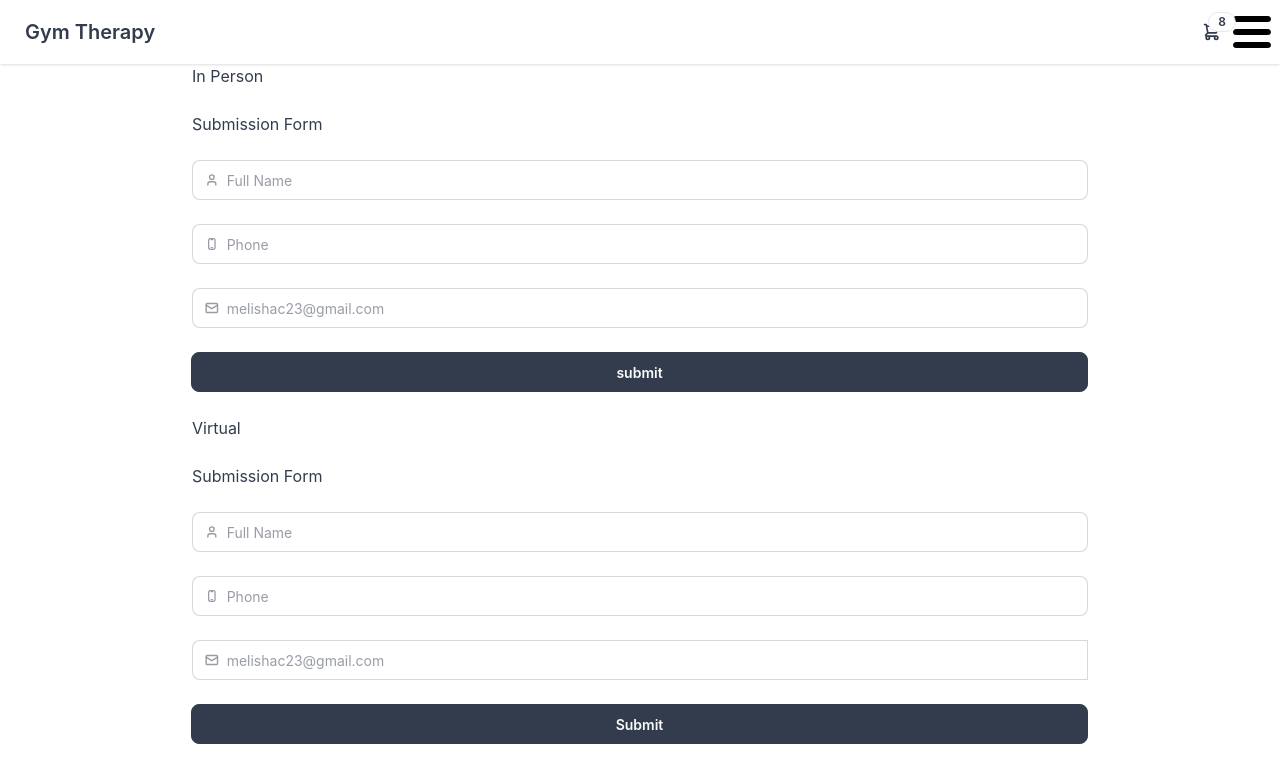
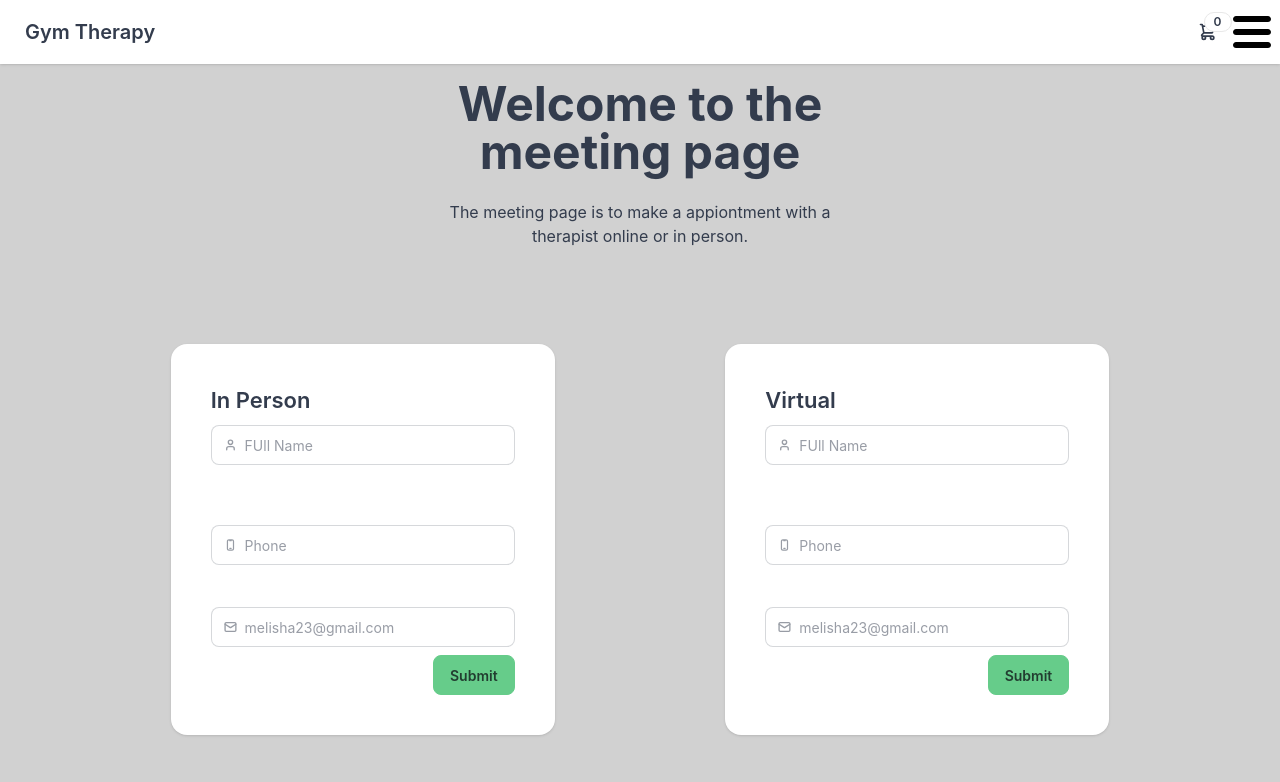
Before and after one commit to Brooklyn-STEAM/gym-therapy, a website built with Vite: page src/pages/meeting.html in a window 1280 px wide. Built offline with nearby package versions, Linux system fonts and the light colour scheme.

Commit message:
Fixed the meetings (#42)

```diff
--- a/src/pages/meeting.html
+++ b/src/pages/meeting.html
@@ -1,39 +1,35 @@
 <!DOCTYPE html>
 <html lang="en">
+<head>
 
-<head>
-  <script src="https://code.iconify.design/iconify-icon/3.0.0/iconify-icon.min.js"></script>
 
     <meta charset="UTF-8">
     <meta name="viewport" content="width=device-width, initial-scale=1.0">
     <link rel="stylesheet" href="/src/styles/main.css">
-  <title>Gym Therapy - Meetings</title>
+    <title>My Project</title>
+
 </head>
-
-<body>
+<body class="bg-base-300 min-h-screen">
   <div class="navbar bg-base-100 shadow-sm">
   <div class="flex-1">
-      <a class="btn btn-ghost text-xl" href="index.html">Gym Therapy</a>
+    <a class="btn btn-ghost text-xl">Gym Therapy</a>
   </div>
   <div class="flex-none">
     <div class="dropdown dropdown-end">
       <div tabindex="0" role="button" class="btn btn-ghost btn-circle">
         <div class="indicator">
-            <svg xmlns="http://www.w3.org/2000/svg" class="h-5 w-5" fill="none" viewBox="0 0 24 24"
-              stroke="currentColor">
-              <path stroke-linecap="round" stroke-linejoin="round" stroke-width="2"
-                d="M3 3h2l.4 2M7 13h10l4-8H5.4M7 13L5.4 5M7 13l-2.293 2.293c-.63.63-.184 1.707.707 1.707H17m0 0a2 2 0 100 4 2 2 0 000-4zm-8 2a2 2 0 11-4 0 2 2 0 014 0z" />
-            </svg>
-            <span class="badge badge-sm indicator-item">8</span>
+          <svg xmlns="http://www.w3.org/2000/svg" class="h-5 w-5" fill="none" viewBox="0 0 24 24" stroke="currentColor"> <path stroke-linecap="round" stroke-linejoin="round" stroke-width="2" d="M3 3h2l.4 2M7 13h10l4-8H5.4M7 13L5.4 5M7 13l-2.293 2.293c-.63.63-.184 1.707.707 1.707H17m0 0a2 2 0 100 4 2 2 0 000-4zm-8 2a2 2 0 11-4 0 2 2 0 014 0z" /> </svg>
+          <span class="badge badge-sm indicator-item">0</span>
         </div>
       </div>
-        <div tabindex="0" class="card card-compact dropdown-content bg-base-100 z-1 mt-3 w-52 shadow">
+      <div
+        tabindex="0"
+        class="card card-compact dropdown-content bg-base-100 z-1 mt-3 w-52 shadow">
         <div class="card-body">
           <span class="text-lg font-bold"></span>
           <span class="text-info"></span>
           <div class="card-actions">
-              <button class="btn btn-primary btn-block">View cart</button>
-            </div>
+            <button class="btn btn-primary btn-block"></button>
           </div>
         </div>
       </div>
@@ -45,7 +41,10 @@
             alt="Tailwind CSS Navbar component"
             src="/src/assets/menuicon.svg" />
         </div>
-        <ul tabindex="-1" class="menu menu-sm dropdown-content bg-base-100 rounded-box z-1 mt-3 w-52 p-2 shadow">
+      </div>
+      <ul
+        tabindex="-1"
+        class="menu menu-sm dropdown-content bg-base-100 rounded-box z-1 mt-3 w-52 p-2 shadow">
         <li>
           <a class="justify-between">
             Profile
@@ -58,107 +57,187 @@
         <li><a href="product.html">Product</a></li>
         <li><a href="meeting.html">Meetings</a></li>
         <li><a href="Contacts.html">Contacts </a></li>
-
-
       </ul>
     </div>
   </div>
 </div>
 
-  <div class="flex flex-col gap-6 max-w-4xl mx-auto">
-    <h1>
-      <P> In Person</P>
-    </h1>
-    <h1>
-      <p>Submission Form</p>
-    </h1>
+<body>
 
-    <label class="input w-full validator">
+  <div class="hero bg-base-300 ">
+    <div class="hero-content text-center">
+      <div class="max-w-md">
+        <h1 class="text-5xl font-bold"> Welcome to the meeting page</h1>
+        <p class="py-6">
+          The meeting page is to make a appiontment with a therapist online or in person.
+        </p>
+        </div>
+    </div>
+  </div>
+
+<br>
+<div class="m-8 ..."></div>
+<div class="flex flex-row justify-evenly">
+
+  <div class="card w-96 bg-base-100 card-xl shadow-sm">
+    <div class="card-body">
+      <h2 class="card-title">In Person </h2>
+      <label class="input validator">
         <svg class="h-[1em] opacity-50" xmlns="http://www.w3.org/2000/svg" viewBox="0 0 24 24">
-        <g stroke-linejoin="round" stroke-linecap="round" stroke-width="2.5" fill="none" stroke="currentColor">
+          <g
+            stroke-linejoin="round"
+            stroke-linecap="round"
+            stroke-width="2.5"
+            fill="none"
+            stroke="currentColor"
+          >
             <path d="M19 21v-2a4 4 0 0 0-4-4H9a4 4 0 0 0-4 4v2"></path>
             <circle cx="12" cy="7" r="4"></circle>
           </g>
         </svg>
-      <input type="text" required placeholder="Full Name" pattern="[A-Za-z][A-Za-z0-9\-]*" minlength="3" maxlength="30"
-        title="Only letters, numbers or dash" />
+        <input
+          type="text"
+          required
+          placeholder="FUll Name "
+          pattern="[A-Za-z][A-Za-z0-9\-]*"
+          minlength="3"
+          maxlength="30"
+          title="Only letters, numbers or dash"
+        />
       </label>
-
-    <label class="input w-full validator">
+      <p class="validator-hint">
+        Must be 3 to 30 characters
+        <br />containing only letters, or dash
+      </p>
+      <label class="input validator">
         <svg class="h-[1em] opacity-50" xmlns="http://www.w3.org/2000/svg" viewBox="0 0 16 16">
-
           <g fill="none">
             <path
               d="M7.25 11.5C6.83579 11.5 6.5 11.8358 6.5 12.25C6.5 12.6642 6.83579 13 7.25 13H8.75C9.16421 13 9.5 12.6642 9.5 12.25C9.5 11.8358 9.16421 11.5 8.75 11.5H7.25Z"
-            fill="currentColor"></path>
-          <path fill-rule="evenodd" clip-rule="evenodd"
+              fill="currentColor"
+            ></path>
+            <path
+              fill-rule="evenodd"
+              clip-rule="evenodd"
               d="M6 1C4.61929 1 3.5 2.11929 3.5 3.5V12.5C3.5 13.8807 4.61929 15 6 15H10C11.3807 15 12.5 13.8807 12.5 12.5V3.5C12.5 2.11929 11.3807 1 10 1H6ZM10 2.5H9.5V3C9.5 3.27614 9.27614 3.5 9 3.5H7C6.72386 3.5 6.5 3.27614 6.5 3V2.5H6C5.44771 2.5 5 2.94772 5 3.5V12.5C5 13.0523 5.44772 13.5 6 13.5H10C10.5523 13.5 11 13.0523 11 12.5V3.5C11 2.94772 10.5523 2.5 10 2.5Z"
-            fill="currentColor"></path>
+              fill="currentColor"
+            ></path>
           </g>
         </svg>
+        <input
+          type="tel"
+          class="tabular-nums"
+          required
+          placeholder="Phone"
+          pattern="[0-9]*"
+          minlength="10"
+          maxlength="10"
+          title="Must be 10 digits"
+        />
+      </label>
+      <p class="validator-hint">Must be 10 digits</p>
 
-      <input type="tel" class="tabular-nums" required placeholder="Phone" pattern="[0-9]*" minlength="10" <div
-        class="join">
-    </label>
-    <div>
-      <label class="input w-full validator join-item">
+      <label class="input validator">
         <svg class="h-[1em] opacity-50" xmlns="http://www.w3.org/2000/svg" viewBox="0 0 24 24">
-          <g stroke-linejoin="round" stroke-linecap="round" stroke-width="2.5" fill="none" stroke="currentColor">
+          <g
+            stroke-linejoin="round"
+            stroke-linecap="round"
+            stroke-width="2.5"
+            fill="none"
+            stroke="currentColor"
+          >
             <rect width="20" height="16" x="2" y="4" rx="2"></rect>
             <path d="m22 7-8.97 5.7a1.94 1.94 0 0 1-2.06 0L2 7"></path>
           </g>
         </svg>
-        <input type="email" placeholder="melishac23@gmail.com" required />
+        <input type="email" placeholder="melisha23@gmail.com " required />
       </label>
       <div class="validator-hint hidden">Enter valid email address</div>
+      <div class="justify-end card-actions">
+        <button class="btn btn-primary">Submit</button>
       </div>
-    <button class="btn btn-neutral join-item">submit</button>
-    <h1>
-      <P>Virtual</P>
-    </h1>
-    <h1>
-      <p>Submission Form</p>
-    </h1>
-    <label class="input w-full validator">
+    </div>
+  </div>
+
+
+  <div class="card w-96 bg-base-100 card-xl shadow-sm">
+    <div class="card-body">
+      <h2 class="card-title">Virtual </h2>
+      <label class="input validator">
         <svg class="h-[1em] opacity-50" xmlns="http://www.w3.org/2000/svg" viewBox="0 0 24 24">
-        <g stroke-linejoin="round" stroke-linecap="round" stroke-width="2.5" fill="none" stroke="currentColor">
+          <g
+            stroke-linejoin="round"
+            stroke-linecap="round"
+            stroke-width="2.5"
+            fill="none"
+            stroke="currentColor"
+          >
             <path d="M19 21v-2a4 4 0 0 0-4-4H9a4 4 0 0 0-4 4v2"></path>
             <circle cx="12" cy="7" r="4"></circle>
           </g>
         </svg>
-
-      <input type="text" required placeholder="Full Name " pattern="[A-Za-z][A-Za-z0-9\-]*" minlength="3" maxlength="30"
-        title="Only letters, numbers or dash" />
+        <input
+          type="text"
+          required
+          placeholder="FUll Name "
+          pattern="[A-Za-z][A-Za-z0-9\-]*"
+          minlength="3"
+          maxlength="30"
+          title="Only letters, numbers or dash"
+        />
       </label>
-
-    <label class="input w-full validator">
+      <p class="validator-hint">
+        Must be 3 to 30 characters
+        <br />containing only letters, or dash
+      </p>
+      <label class="input validator">
         <svg class="h-[1em] opacity-50" xmlns="http://www.w3.org/2000/svg" viewBox="0 0 16 16">
           <g fill="none">
             <path
               d="M7.25 11.5C6.83579 11.5 6.5 11.8358 6.5 12.25C6.5 12.6642 6.83579 13 7.25 13H8.75C9.16421 13 9.5 12.6642 9.5 12.25C9.5 11.8358 9.16421 11.5 8.75 11.5H7.25Z"
-            fill="currentColor"></path>
-          <path fill-rule="evenodd" clip-rule="evenodd"
+              fill="currentColor"
+            ></path>
+            <path
+              fill-rule="evenodd"
+              clip-rule="evenodd"
               d="M6 1C4.61929 1 3.5 2.11929 3.5 3.5V12.5C3.5 13.8807 4.61929 15 6 15H10C11.3807 15 12.5 13.8807 12.5 12.5V3.5C12.5 2.11929 11.3807 1 10 1H6ZM10 2.5H9.5V3C9.5 3.27614 9.27614 3.5 9 3.5H7C6.72386 3.5 6.5 3.27614 6.5 3V2.5H6C5.44771 2.5 5 2.94772 5 3.5V12.5C5 13.0523 5.44772 13.5 6 13.5H10C10.5523 13.5 11 13.0523 11 12.5V3.5C11 2.94772 10.5523 2.5 10 2.5Z"
-            fill="currentColor"></path>
+              fill="currentColor"
+            ></path>
           </g>
         </svg>
-      <input type="tel" class="tabular-nums" required placeholder="Phone" pattern="[0-9]*" minlength="10" maxlength="10"
-        title="(xxx)xxx-xxxx" />
+        <input
+          type="tel"
+          class="tabular-nums"
+          required
+          placeholder="Phone"
+          pattern="[0-9]*"
+          minlength="10"
+          maxlength="10"
+          title="Must be 10 digits"
+        />
       </label>
+      <p class="validator-hint">Must be 10 digits</p>
 
-    <div class="join w-full">
-        <label class="input w-full validator join-item">
+      <label class="input validator">
         <svg class="h-[1em] opacity-50" xmlns="http://www.w3.org/2000/svg" viewBox="0 0 24 24">
-            <g stroke-linejoin="round" stroke-linecap="round" stroke-width="2.5" fill="none" stroke="currentColor">
+          <g
+            stroke-linejoin="round"
+            stroke-linecap="round"
+            stroke-width="2.5"
+            fill="none"
+            stroke="currentColor"
+          >
             <rect width="20" height="16" x="2" y="4" rx="2"></rect>
             <path d="m22 7-8.97 5.7a1.94 1.94 0 0 1-2.06 0L2 7"></path>
           </g>
         </svg>
-          <input type="email" placeholder="melishac23@gmail.com" required />
+        <input type="email" placeholder="melisha23@gmail.com " required />
       </label>
       <div class="validator-hint hidden">Enter valid email address</div>
+   <div class="justify-end card-actions">
+        <button class="btn btn-primary">Submit</button>
       </div>
-      <button class="btn btn-neutral join-item">Submit</button>
-
-
     </div>
+  </div>
+</div>
+</div>
```
Lines whose indentation alone changed are shown as unchanged.
